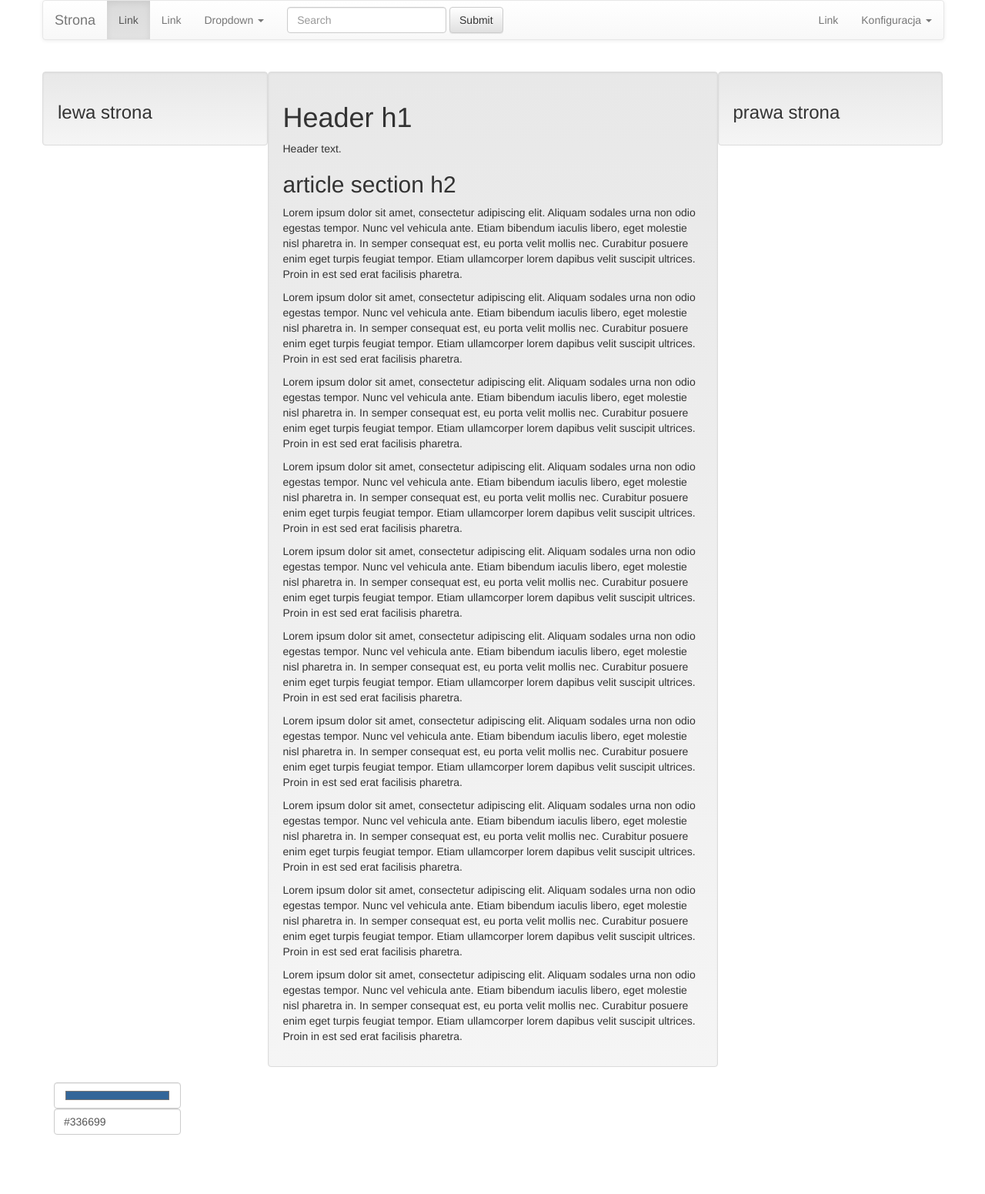
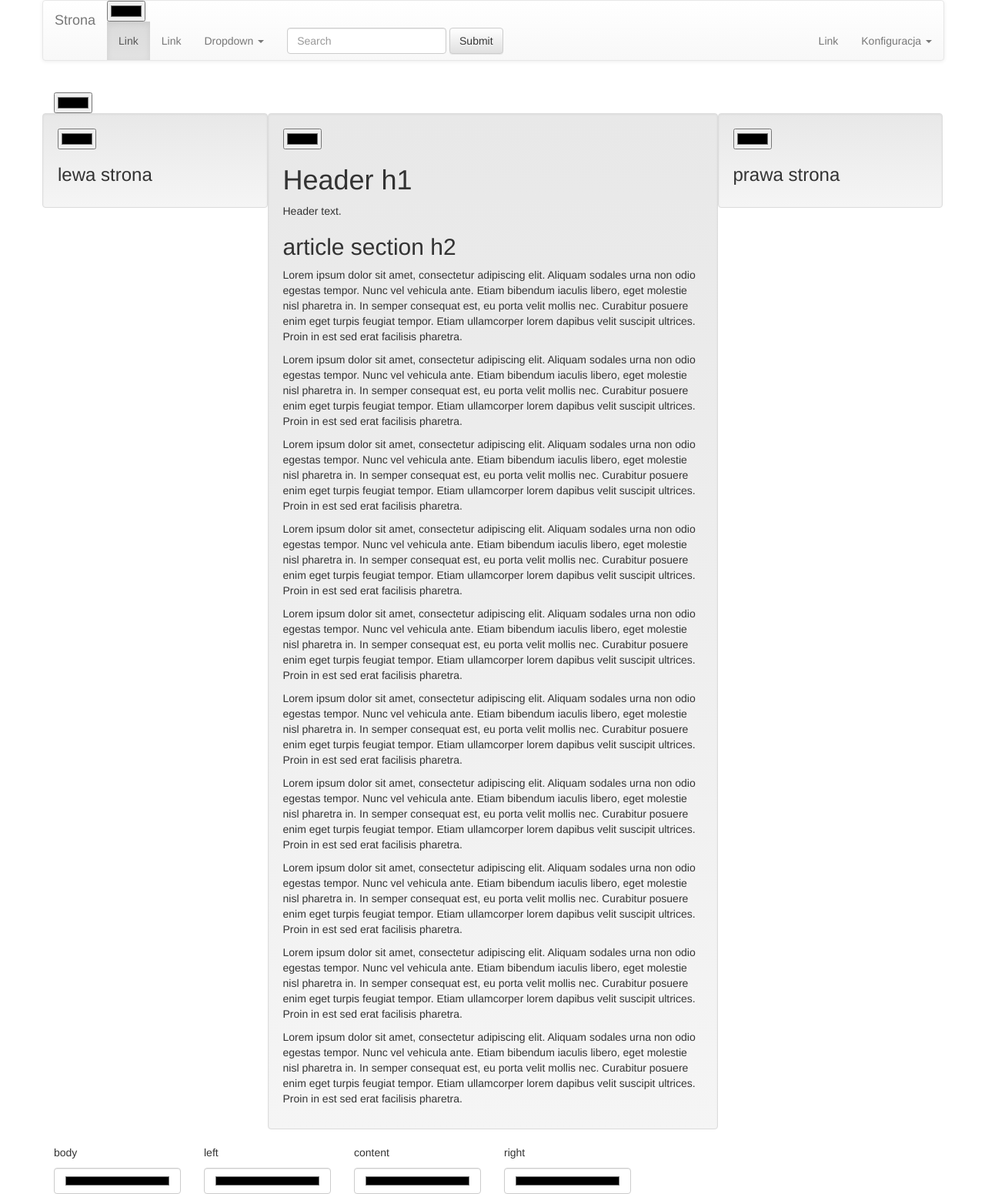
Before and after one commit to ZnakZorro/Szablon-RWD_znak, a plain HTML site: page index.html in a window 1280 px wide. Shown: the whole page at 77% size. Before the commit the page ends 1474 px from the top, so only its background shows below. Drawn offline with nearby package versions, Linux system fonts and the light colour scheme.

Commit message:
auto color control

```diff
--- a/index.html
+++ b/index.html
@@ -19,8 +19,30 @@
       <script src="https://oss.maxcdn.com/libs/respond.js/1.4.2/respond.min.js"></script>
     <![endif]-->
 <script>
-function kolory(co){
-	console.log(co);
+function kolory(co,kto){
+
+var v = $(co).val();
+var k= $(co).parent();
+k.css('background',v);
+console.log(k,v);
+return;
+var klasa = co.parentNode.className;
+$('.'+klasa).css('background',co);
+$('.footer').css('background',co);
+
+	kto = kto || 'body';
+	console.log(klasa);
+
+	//document.body.style.background=co;
+
+	switch(kto){
+		case 'body': 	document.body.style.background=co;	  break;
+		case 'content': document.getElementById('content').style.background=co;	  break;
+		case 'left':    document.getElementById('left').style.background=co;	  break;
+		case 'right':   document.getElementById('right').style.background=co;	  break;
+		default: document.body.style.background=co;
+		}
+
 }
 </script>
 </head>
@@ -34,7 +56,7 @@ function kolory(co){
         <div class="navbar-header">
 
             <nav class="navbar navbar-default" role="navigation">
-              <div class="container">
+              <div class="container control-edit">
                 <!-- Brand and toggle get grouped for better mobile display -->
                 <div class="navbar-header">
                   <button type="button" class="navbar-toggle" data-toggle="collapse" data-target="#bs-example-navbar-collapse-1">
@@ -94,14 +116,16 @@ function kolory(co){
 
 
 
-<div class="container">
+<div class="container control-edit">
   <div class="row">
 
-    <div class="col-sm-3 well">
+    <div class="col-sm-3 well control-edit" id="left">
+
       <h3>lewa strona</h3>
     </div>
 
-    <div class="col-sm-6 well"> <!-- content -->
+    <div class="col-sm-6 well control-edit" id="content"> <!-- content -->
+
     	<article>
     		<header>
     			<h1>Header h1</h1>
@@ -123,7 +147,7 @@ function kolory(co){
     	</article>
     </div><!-- content -->
 
-    <div class="col-sm-3 well">
+    <div class="col-sm-3 well control-edit" id="right">
       <h3>prawa strona</h3>
     </div>
 
@@ -133,14 +157,26 @@ function kolory(co){
 
 
 
-<footer>
+<footer class="footer color-edit">
+
 	<div class="container">
 	  <div class="row">
 
+		<a class="sr-only" name="konfiguracja">konfiguracja</a>
 		<div class="col-sm-2">
-			<a class="sr-only" name="konfiguracja">konfiguracja</a>
-			<input type="color" name="favcolor" id="favcolor" value="#336699" onChange="kolory(this.value)"  class="form-control" />
-			<span><input  id="hexcolor" value="#336699" class="form-control" /></span>
+			<p>body</p>
+			<input type="color" name="favcolor" id="favcolor" value="" onChange="kolory(this.value)"  class="form-control" />
+		</div>
+		<div class="col-sm-2">
+			<p>left</p><input type="color" value="" onChange="kolory(this.value,'left')"  class="form-control" />
+		</div>
+		<div class="col-sm-2">
+			<p>content</p><input type="color" value="" onChange="kolory(this.value,'content')"  class="form-control" />
+		</div>
+		<div class="col-sm-2">
+			<p>right</p><input type="color" value="" onChange="kolory(this.value,'right')"  class="form-control" />
+		</div>
+		<div class="col-sm-2">
 		</div>
 
 
@@ -149,8 +185,9 @@ function kolory(co){
 <footer>
 
 
-
-
+<script>
+$('.control-edit').prepend('<input type="color" value="" onChange="kolory(this)"  class="color-edit" />')
+</script>
 
 
 <script src="http://netdna.bootstrapcdn.com/bootstrap/3.1.1/js/bootstrap.min.js"></script>
```
